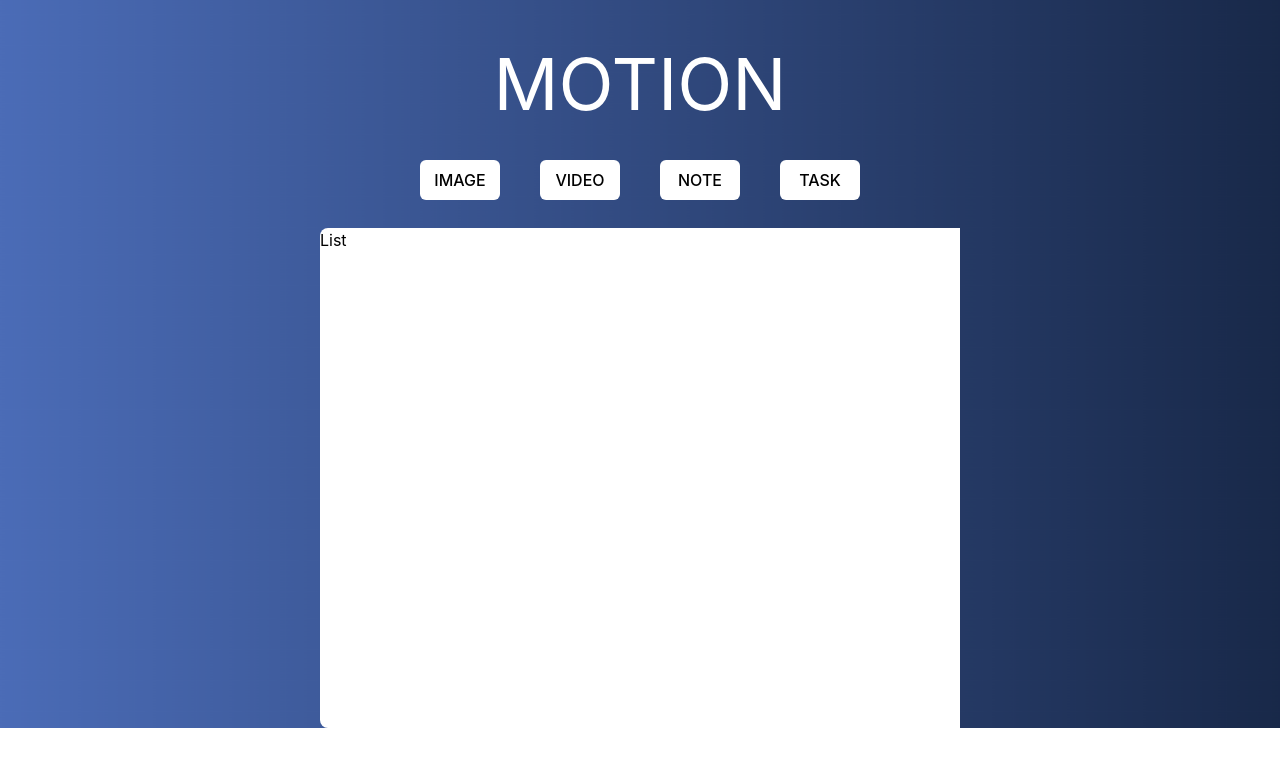
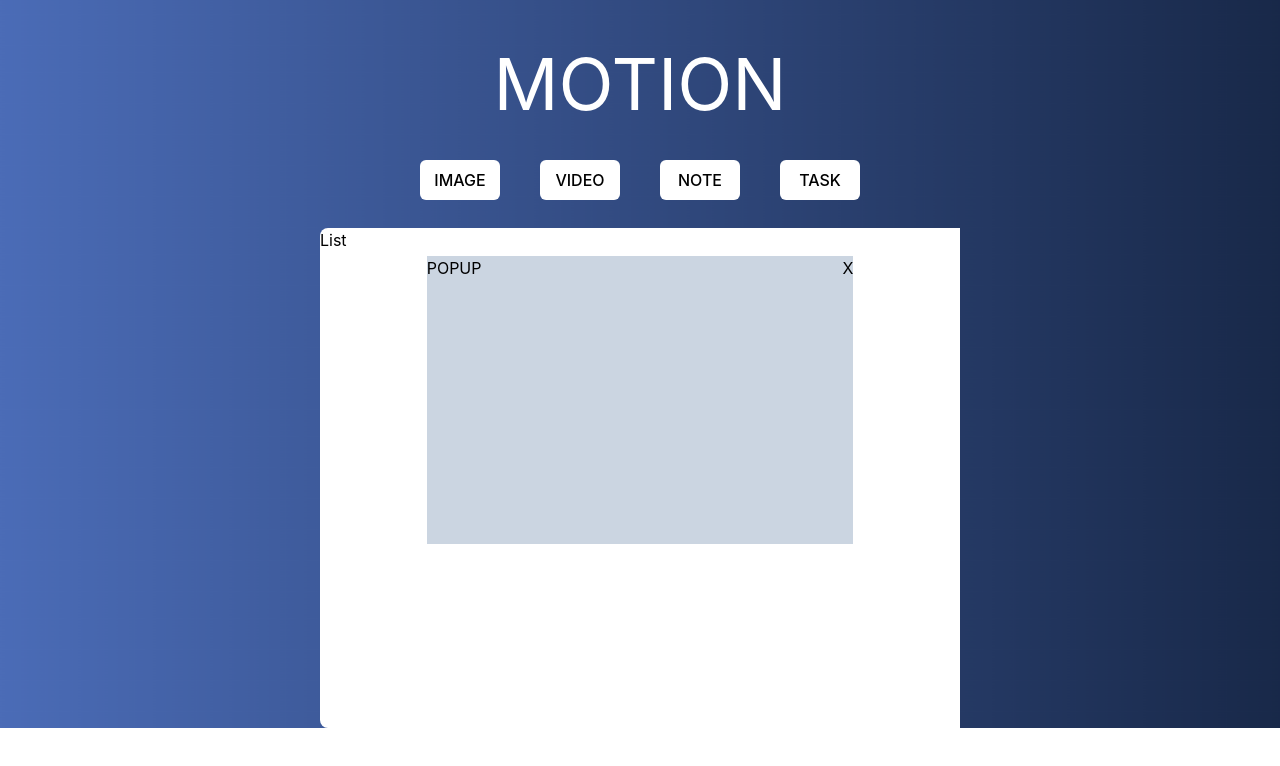
Before and after one commit to garlicscape/motion, a React (Create React App) app: page / in a window 1280 px wide. Both pictures are taken after a click on the button "IMAGE". Shown: the top 766 px of the page. Built offline with nearby package versions, Linux system fonts and the light colour scheme.

Commit message:
[Popup] make popup window
버튼을 누르면 팝업 창이 뜨고, 닫기 버튼을 누르면 다시 닫히는 팝업 창 구현

```diff
--- a/public/index.html
+++ b/public/index.html
@@ -9,7 +9,6 @@
       name="description"
       content="Web site created using create-react-app"
     />
-    <link rel="apple-touch-icon" href="%PUBLIC_URL%/logo192.png" />
     <!--
       manifest.json provides metadata used when your web app is installed on a
       user's mobile device or desktop. See https://developers.google.com/web/fundamentals/web-app-manifest/
@@ -27,7 +26,6 @@
     <title>React App</title>
   </head>
   <body>
-    <noscript>You need to enable JavaScript to run this app.</noscript>
     <div id="root"></div>
     <!--
       This HTML file is a template.
--- a/src/App.tsx
+++ b/src/App.tsx
@@ -1,13 +1,19 @@
+import { useState } from 'react';
 import './App.css';
 import Header from './components/Header';
 import List from './components/List';
 import Navbar from './components/Navbar';
+import Popup from './components/Popup';
+import PopupStateProvider from './context/PopupContext';
 
 function App() {
   return (
     <>
       <Header />
-      <Navbar />
+      <PopupStateProvider>
+        <Navbar />
+        <Popup />
+      </PopupStateProvider>
       <List />
     </>
   );
--- a/src/components/List.tsx
+++ b/src/components/List.tsx
@@ -1,5 +1,3 @@
-import React from 'react';
-
 export default function List() {
   return <div className='mt-7 bg-white w-1/2 h-[500px] rounded-l-lg'>List</div>;
 }
--- a/src/components/Navbar.tsx
+++ b/src/components/Navbar.tsx
@@ -1,12 +1,40 @@
+import { useContext } from 'react';
+import { PopupContext } from '../context/PopupContext';
+
 export default function Navbar() {
+  const { openPopup } = useContext(PopupContext);
+  const handleButtonClick = () => {
+    openPopup();
+  };
+
   return (
-    <nav className='text-center flex gap-10'>
-      <button className='bg-white w-20 p-2 rounded-md font-medium'>
-        IMAGE
-      </button>
-      <button className='bg-white w-20 rounded-md font-medium'>VIDEO</button>
-      <button className='bg-white w-20 rounded-md font-medium'>NOTE</button>
-      <button className='bg-white w-20 rounded-md font-medium'>TASK</button>
-    </nav>
+    <>
+      <nav className='text-center flex gap-10 relative'>
+        <button
+          className='bg-white w-20 p-2 rounded-md font-medium'
+          onClick={handleButtonClick}
+        >
+          IMAGE
+        </button>
+        <button
+          className='bg-white w-20 rounded-md font-medium'
+          onClick={handleButtonClick}
+        >
+          VIDEO
+        </button>
+        <button
+          className='bg-white w-20 rounded-md font-medium'
+          onClick={handleButtonClick}
+        >
+          NOTE
+        </button>
+        <button
+          className='bg-white w-20 rounded-md font-medium'
+          onClick={handleButtonClick}
+        >
+          TASK
+        </button>
+      </nav>
+    </>
   );
 }
--- /dev/null
+++ b/src/components/Popup.tsx
@@ -0,0 +1,21 @@
+import React, { useContext } from 'react';
+import { PopupContext } from '../context/PopupContext';
+
+export default function Popup() {
+  const { isPopupOpen, closePopup } = useContext(PopupContext);
+  const handlePopupClose = () => {
+    closePopup();
+  };
+  return (
+    <div
+      className={`${
+        isPopupOpen ? 'visible' : 'invisible'
+      } absolute bg-slate-300 top-64 w-1/3 h-72`}
+    >
+      <div className=' flex justify-between'>
+        <span>POPUP</span>
+        <button onClick={handlePopupClose}>X</button>
+      </div>
+    </div>
+  );
+}
--- /dev/null
+++ b/src/context/PopupContext.tsx
@@ -0,0 +1,30 @@
+import { useState } from 'react';
+import { createContext } from 'react';
+
+type Popup = {
+  isPopupOpen: boolean;
+  openPopup: () => void;
+  closePopup: () => void;
+};
+
+export const PopupContext = createContext<Popup>({
+  isPopupOpen: false,
+  openPopup: () => {},
+  closePopup: () => {},
+});
+
+export default function PopupStateProvider({
+  children,
+}: {
+  children: React.ReactNode;
+}) {
+  const [isPopupOpen, setIsPopupOpen] = useState(false);
+  const openPopup = () => setIsPopupOpen((isOpen) => isOpen || !isOpen);
+  const closePopup = () => setIsPopupOpen((isClose) => isClose && !isClose);
+
+  return (
+    <PopupContext.Provider value={{ isPopupOpen, openPopup, closePopup }}>
+      {children}
+    </PopupContext.Provider>
+  );
+}
```
Also changed, not shown: public/manifest.json.
